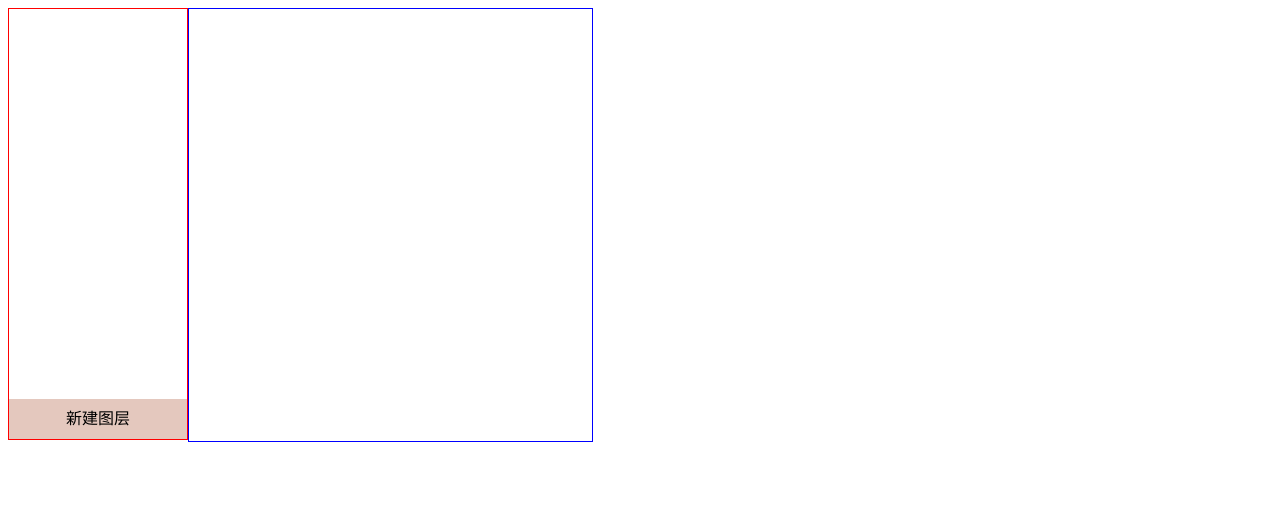
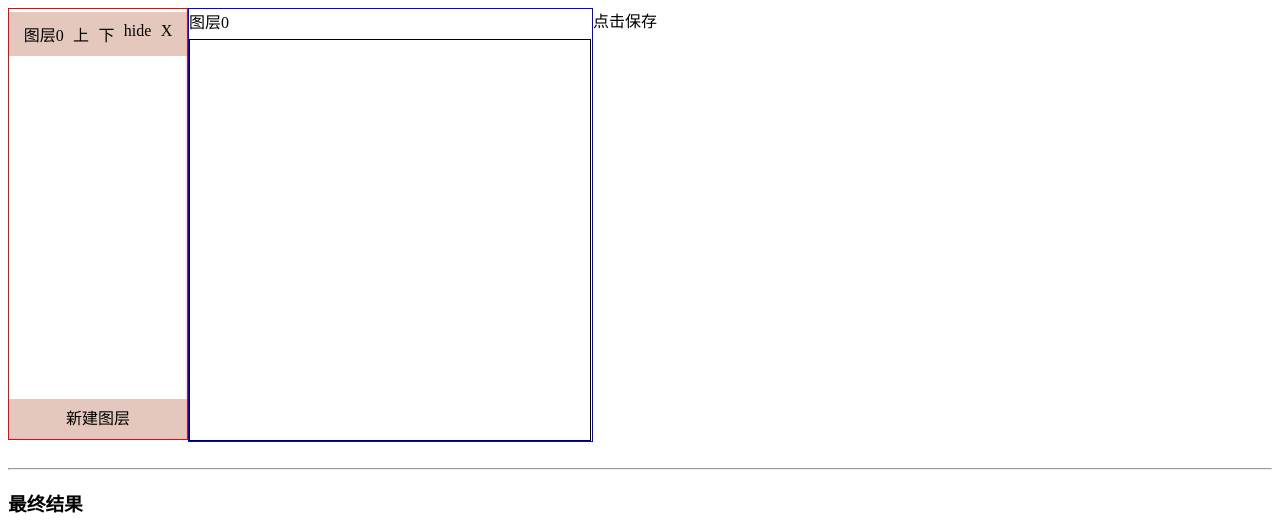
Before and after one commit to Dealize/code, a plain HTML site: page canvas6/index.html in a window 1280 px wide. Shown: the top 531 px of the page. Drawn offline with Linux system fonts and the light colour scheme.

Commit message:
finish canvas

```diff
--- a/canvas6/index.html
+++ b/canvas6/index.html
@@ -8,6 +8,11 @@
 </head>
 <body>
 <!--<script src="../oojs/require.js" data-main="./index.js"></script>-->
+<div id="app"></div>
+<br>
+<hr/>
+<h3>最终结果</h3>
+<canvas width="400" height="400" style="border: 1px solid green" id="resultCanvas"> </canvas>
 <script src="../fff.js"></script>
 <script src="index.js"></script>
 </body>
--- a/canvas6/index.js
+++ b/canvas6/index.js
@@ -2,12 +2,13 @@ require.config({
     paths:{
         'FFF':'../fff',
         'layer':'./layer',
-        'layerManager':'./layerManager'
+        'layerManager':'./layerManager',
+        'my_layerManager':'./my_layerManager',
     }
 })
 
 
-require(['FFF','layerManager'],function (FFF,layerManager) {
+require(['FFF','my_layerManager'],function (FFF,my_layerManager) {
     var F = FFF.FFF,
         Widget = F.Widget;
     function App(){
@@ -18,9 +19,11 @@ require(['FFF','layerManager'],function (FFF,layerManager) {
             charsArr:[]
         },
         initialize:function (cfg) {
-            var a = new layerManager.LayerManager({
-                index:1
-            }).render();
+            var a = new my_layerManager.My_layerManager({
+                resultCanvas:$('#resultCanvas')[0]
+            }).render({
+                container:$('#app')
+            });
 
         },
         bindUI:function () {
--- a/canvas6/index.less
+++ b/canvas6/index.less
@@ -11,8 +11,12 @@
     background:red;
   }
 }
-.DC_layer_active{
+//.DC_layer_active{
+.DC_layer_title_active{
   background: greenyellow !important;
+}
+.DC_layer_canvas_active{
+  z-index:999 !important;
 }
 
 
@@ -55,7 +59,7 @@
   margin: 3px 0;
   padding: 10px;
 }
-.DC_layerManager_right{
+.DC_layerManager_center{
   width:403px;
   height:432px;
   border:1px solid blue;
--- a/canvas6/layer.js
+++ b/canvas6/layer.js
@@ -16,11 +16,15 @@ define(['FFF'],function (FFF) {
         },
         boundingBox:{
             value:$('<div class="DC_layer"><div class="DC_layer_title">图层</div><canvas width="400" height="400"></canvas></div>')
-        }
+        },
+        isActive:{
+            value:false
+        },
     }
     F.extend(Layer,Widget,{
         initialize:function () {
-            this._canvas = this.boundingBox.find('canvas');
+            this.$canvas = this.boundingBox.find('canvas');
+            this.canvas = this.$canvas[0];
             this._layerTitle = this.boundingBox.find('.DC_layer_title');
             this._layerTitle.html('图层'+this.index);
             this.order = this.index;
@@ -34,17 +38,23 @@ define(['FFF'],function (FFF) {
             that._bindCanvasEvent();
             this.on('indexChange',function (data) {
                 that.boundingBox.css('z-index',data.value);
-                that._canvas.attr('data-index',data.value);
+                that.$canvas.attr('data-index',data.value);
             })
             this.on('isDisplayChange',function(data){
                 var _leftItem = that.parent.getLayerItemByIndex(that.index+1);
-                console.log(_leftItem);
                 if(data.value==true){
                     $(_leftItem).removeClass('DC_hideCover');
                     this.boundingBox.show();
                 }else{
                     this.boundingBox.hide();
                     $(_leftItem).addClass('DC_hideCover');
+                }
+            })
+            this.on('isActiveChange',function (data) {
+                if(data.value==true){
+                    that.boundingBox.addClass('DC_layer_canvas_active');
+                }else{
+                    that.boundingBox.removeClass('DC_layer_canvas_active');
                 }
             })
         },
@@ -55,21 +65,21 @@ define(['FFF'],function (FFF) {
             var that = this,
                 paintToggle = false;
 
-            this.context = this._canvas[0].getContext('2d');
-            this.context.lineWidth = 5;
-            this.context.fillStyle = 'red';
-            that._canvas.on('mousedown',function (e) {
+            this.context = this.canvas.getContext('2d');
+            this.context.lineWidth = 10;
+            this.context.strokeStyle = '#00ff00';
+            this.$canvas.on('mousedown',function (e) {
                 paintToggle = true;
                 that.context.beginPath();
             })
-            that._canvas.on('mousemove',function (e) {
+            this.$canvas.on('mousemove',function (e) {
                 if(!paintToggle){
                     return;
                 }
                 that.context.lineTo(e.offsetX, e.offsetY);
                 that.context.stroke();
             })
-            that._canvas.on('mouseup',function (e) {
+            this.$canvas.on('mouseup',function (e) {
                 paintToggle = false;
                 that.context.closePath();
 
--- a/canvas6/layerManager.js
+++ b/canvas6/layerManager.js
@@ -6,19 +6,18 @@ define(['FFF','layer'],function (FFF,layer) {
     }
     LayerManager.ATTRS = {
         boundingBox:{
-            value:$('<div class="DC_layerManager">' +
-                '<div class="DC_layerManager_left">' +
-                '<div class="DC_layerManager_addLayer">新建图层</div>' +
-                '</div>' +
-                '<div class="DC_layerManager_right"></div>' +
-                '</div>')
+
         },
         layerList:{
             value:[]
+        },
+        resultCanvas:{
+
         }
     }
     F.extend(LayerManager,Widget,{
         initialize:function () {
+
         },
         renderUI:function () {
             this._getDom();
@@ -27,8 +26,10 @@ define(['FFF','layer'],function (FFF,layer) {
             this._bindAddLayer();
             this._bindLayerItemOpearte();
             this._bindLayerListChange();
+            this._bindLayerSave();
         },
         syncUI:function () {
+            this.addLayer();
         },
 
         //implement------------------------------------------------------------------------
@@ -68,14 +69,16 @@ define(['FFF','layer'],function (FFF,layer) {
             var _$orderItemList = this._$layers_orderList.find('.DC_layerManager_itemTitle')
             return _$orderItemList[this.layerList.length-index];
         },
+        saveImg:function () {
 
+        },
 
 
         //self ---------------------------------------------------------------------------
 
         _getDom:function () {
             this._$layers_orderList = this.boundingBox.find('.DC_layerManager_left');
-            this._$layers_container = this.boundingBox.find('.DC_layerManager_right');
+            this._$layers_container = this.boundingBox.find('.DC_layerManager_center');
             this.getDomObj();
         },
         _bindAddLayer:function () {
@@ -97,24 +100,16 @@ define(['FFF','layer'],function (FFF,layer) {
                 currentIndex = parseInt($parent[0].dataset.order);
                 var _currentLayer = that.layerList[currentIndex];
                 $itemList.each(function (index, item) {
-                    console.log(index,item,currentIndex);
-                    if(index != currentIndex){
-                        $(item).removeClass('DC_layer_active');
+                        $(item).removeClass('DC_layer_title_active');
+                })
+                $parent.addClass('DC_layer_title_active');
+                that.layerList.forEach(function (item,index) {
+                    if(index==currentIndex){
+                        item.setIsActive(true);
+                    }else{
+                        item.setIsActive(false);
                     }
                 })
-                $parent.addClass('DC_layer_active');
-
-                // if(!$parent.hasClass('DC_layer_active')){
-                //     $parent.addClass('DC_layer_active');
-                //     originIndex = _currentLayer.getIndex();
-                //     _currentLayer.setIndex(999);
-                // }else{
-                //     $parent.removeClass('DC_layer_active');
-                //     _currentLayer.setIndex(originIndex);
-                // }
-
-
-
             })
             this.boundingBox.on('click','.DC_layerManager_item_up',function (e) {
                 $parent = $(this).parent();
@@ -186,6 +181,24 @@ define(['FFF','layer'],function (FFF,layer) {
                 console.log(arr);
             })
         },
+        _bindLayerSave:function () {
+            var that = this;
+            this.boundingBox.find('.DC_layerManager_save').on('click',function(e){
+                that._mergeLayer();
+            })
+        },
+        _mergeLayer:function () {
+            var that = this,
+                _resultContext;
+            _resultContext = that.resultCanvas.getContext('2d');
+            _resultContext.clearRect(0,0,400,400);
+            that.layerList.forEach(function(item,index){
+                if(item.isDisplay==true){
+                    _resultContext.drawImage(item.canvas,0,0);
+                }
+            })
+
+        }
 
     })
     return {
--- /dev/null
+++ b/canvas6/my_layerManager.js
@@ -0,0 +1,46 @@
+define(['FFF','layer','layerManager'],function (FFF,layer,layerManager) {
+    var F = FFF.FFF,
+        LayerManager = layerManager.LayerManager;
+
+    function My_layerManager(){
+        LayerManager.apply(this,arguments);
+    }
+    My_layerManager.ATTRS = {
+        boundingBox:{
+            value:$('<div class="DC_layerManager">' +
+                '<div class="DC_layerManager_left">' +
+                '<div class="DC_layerManager_addLayer">新建图层</div>' +
+                '</div>' +
+                '<div class="DC_layerManager_center"></div>' +
+                '<div class="DC_layerManager_save">点击保存</div>' +
+                '</div>')
+        },
+    }
+    F.extend(My_layerManager,LayerManager,{
+        initialize:function () {
+            this.callParent();
+        },
+        renderUI:function () {
+            this.callParent();
+
+        },
+        bindUI:function () {
+            this.callParent();
+
+        },
+        syncUI:function () {
+            this.callParent();
+
+        },
+        addedLayer:function () {
+
+        },
+        getDomObj:function () {
+
+        },
+
+    })
+    return {
+        My_layerManager:My_layerManager,
+    }
+})
```
Also changed, not shown: canvas6/index.css.
